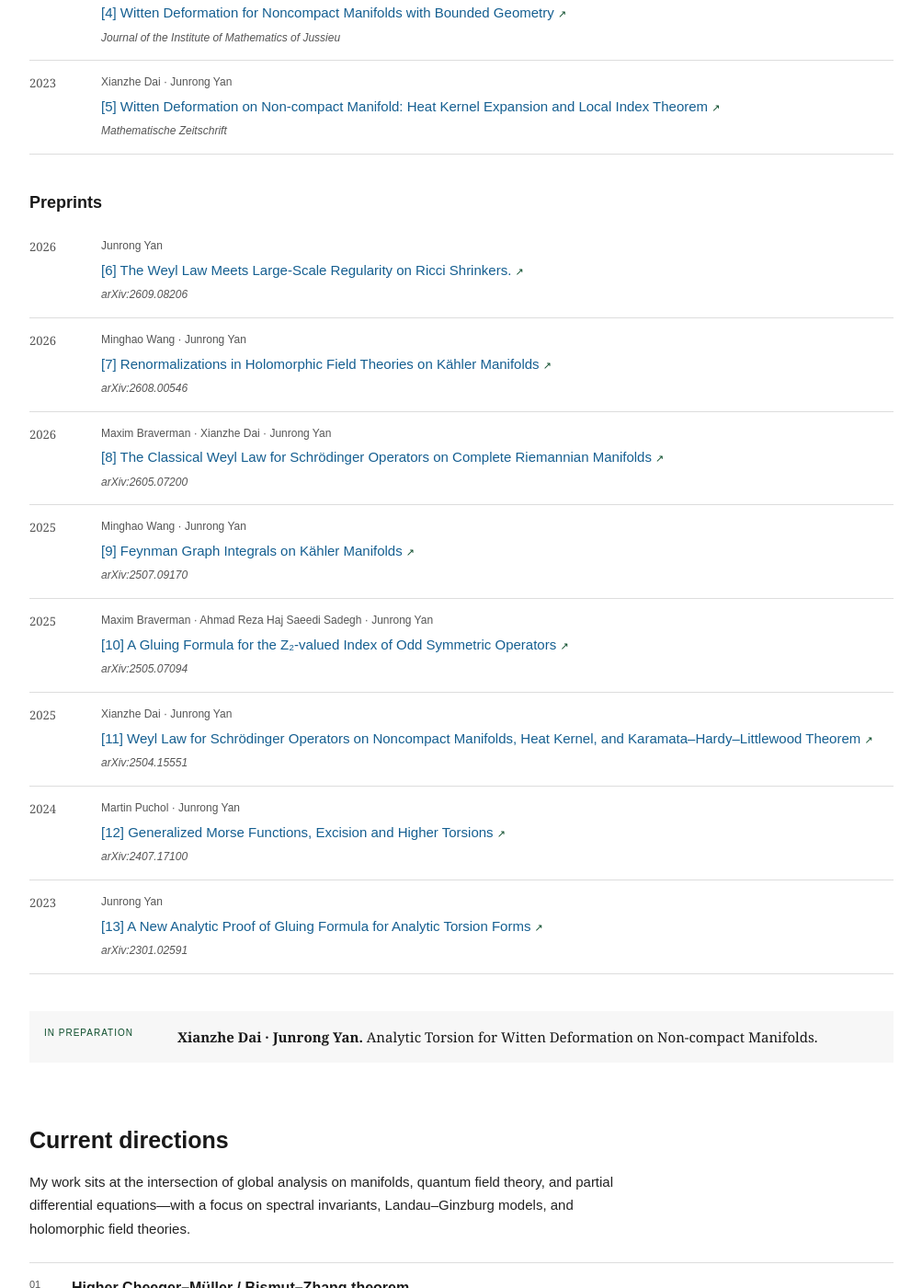
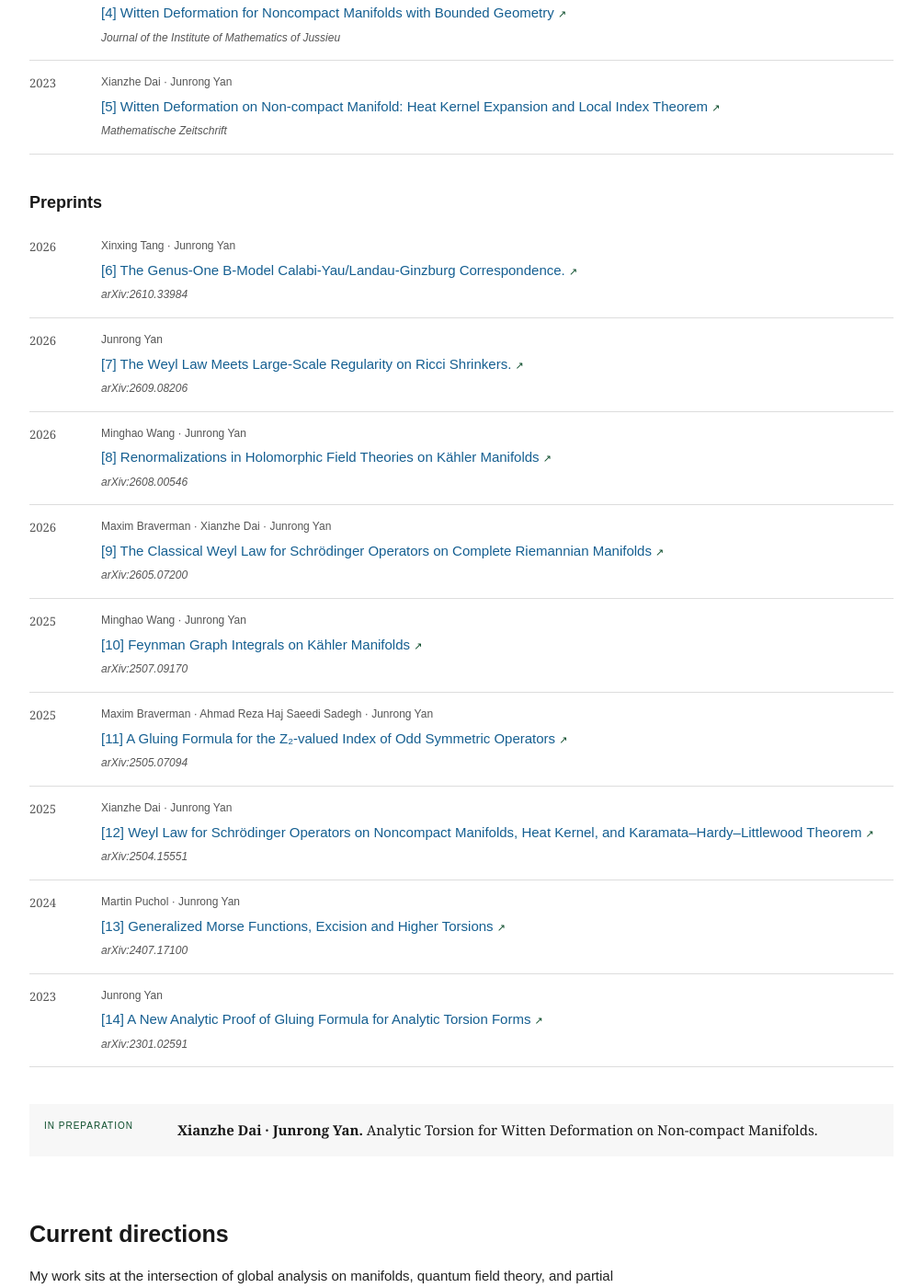
Before and after one commit to j-yan783/j-yan_math.github.io, a Jekyll site: the page index.html, which Jekyll copies as it is, in a window 1280 px wide and 1400 px high, scrolled down 1254 px. Shown: the whole window at 92% size, without its empty margins (138-1141 px from the left). Built offline with Jekyll 4.4.1, drawn with Linux system fonts in a browser that asks for light colours.

Commit message:
Update index.html

```diff
--- a/index.html
+++ b/index.html
@@ -32,14 +32,15 @@
     <article class="publication"><span class="pub-year">2023</span><div><p class="authors">Xianzhe Dai · Junrong Yan</p><h3><a href="https://doi.org/10.1017/S1474748021000232" data-goatcounter-click="click-paper-witten-bounded-geometry" data-goatcounter-title="Paper: Witten Deformation with Bounded Geometry"> [4] Witten Deformation for Noncompact Manifolds with Bounded Geometry <span>↗</span></a></h3><p class="venue">Journal of the Institute of Mathematics of Jussieu</p></div></article>
     <article class="publication"><span class="pub-year">2023</span><div><p class="authors">Xianzhe Dai · Junrong Yan</p><h3><a href="https://link.springer.com/article/10.1007/s00209-022-03150-0" data-goatcounter-click="click-paper-witten-local-index" data-goatcounter-title="Paper: Witten Deformation, Heat Kernel and Local Index Theorem"> [5] Witten Deformation on Non-compact Manifold: Heat Kernel Expansion and Local Index Theorem <span>↗</span></a></h3><p class="venue">Mathematische Zeitschrift</p></div></article>
   </div><h3 class="group-title preprint-title">Preprints <span>07</span></h3><div>
-     <article class="publication"><span class="pub-year">2026</span><div><p class="authors">Junrong Yan</p><h3><a href="https://arxiv.org/abs/2609.08206" data-goatcounter-click="click-paper-arxiv-2609-08206" data-goatcounter-title="Paper: The Weyl Law Meets Large-Scale Regularity on Ricci Shrinkers"> [6] The Weyl Law Meets Large-Scale Regularity on Ricci Shrinkers. <span>↗</span></a></h3><p class="venue">arXiv:2609.08206</p></div></article>
-    <article class="publication"><span class="pub-year">2026</span><div><p class="authors">Minghao Wang · Junrong Yan</p><h3><a href="https://arxiv.org/abs/2608.00546" data-goatcounter-click="click-paper-arxiv-2608-00546" data-goatcounter-title="Paper: Renormalizations in Holomorphic Field Theories"> [7] Renormalizations in Holomorphic Field Theories on Kähler Manifolds <span>↗</span></a></h3><p class="venue">arXiv:2608.00546</p></div></article>
-    <article class="publication"><span class="pub-year">2026</span><div><p class="authors">Maxim Braverman · Xianzhe Dai · Junrong Yan</p><h3><a href="https://arxiv.org/abs/2605.07200" data-goatcounter-click="click-paper-arxiv-2605-07200" data-goatcounter-title="Paper: The Classical Weyl Law on Complete Riemannian Manifolds"> [8] The Classical Weyl Law for Schrödinger Operators on Complete Riemannian Manifolds <span>↗</span></a></h3><p class="venue">arXiv:2605.07200</p></div></article>
-    <article class="publication"><span class="pub-year">2025</span><div><p class="authors">Minghao Wang · Junrong Yan</p><h3><a href="https://arxiv.org/abs/2507.09170" data-goatcounter-click="click-paper-arxiv-2507-09170" data-goatcounter-title="Paper: Feynman Graph Integrals on Kahler Manifolds">[9] Feynman Graph Integrals on Kähler Manifolds <span>↗</span></a></h3><p class="venue">arXiv:2507.09170</p></div></article>
-    <article class="publication"><span class="pub-year">2025</span><div><p class="authors">Maxim Braverman · Ahmad Reza Haj Saeedi Sadegh · Junrong Yan</p><h3><a href="https://arxiv.org/abs/2505.07094" data-goatcounter-click="click-paper-arxiv-2505-07094" data-goatcounter-title="Paper: A Gluing Formula for the Z2-valued Index"> [10] A Gluing Formula for the Z₂-valued Index of Odd Symmetric Operators <span>↗</span></a></h3><p class="venue">arXiv:2505.07094</p></div></article>
-    <article class="publication"><span class="pub-year">2025</span><div><p class="authors">Xianzhe Dai · Junrong Yan</p><h3><a href="https://arxiv.org/abs/2504.15551" data-goatcounter-click="click-paper-arxiv-2504-15551" data-goatcounter-title="Paper: Weyl Law, Heat Kernel and Karamata-Hardy-Littlewood Theorem"> [11] Weyl Law for Schrödinger Operators on Noncompact Manifolds, Heat Kernel, and Karamata–Hardy–Littlewood Theorem <span>↗</span></a></h3><p class="venue">arXiv:2504.15551</p></div></article>
-    <article class="publication"><span class="pub-year">2024</span><div><p class="authors">Martin Puchol · Junrong Yan</p><h3><a href="https://arxiv.org/abs/2407.17100" data-goatcounter-click="click-paper-arxiv-2407-17100" data-goatcounter-title="Paper: Generalized Morse Functions, Excision and Higher Torsions"> [12] Generalized Morse Functions, Excision and Higher Torsions <span>↗</span></a></h3><p class="venue">arXiv:2407.17100</p></div></article>
-    <article class="publication"><span class="pub-year">2023</span><div><p class="authors">Junrong Yan</p><h3><a href="https://arxiv.org/abs/2301.02591" data-goatcounter-click="click-paper-arxiv-2301-02591" data-goatcounter-title="Paper: A New Analytic Proof of Gluing Formula for Analytic Torsion Forms"> [13] A New Analytic Proof of Gluing Formula for Analytic Torsion Forms <span>↗</span></a></h3><p class="venue">arXiv:2301.02591</p></div></article>
+     <article class="publication"><span class="pub-year">2026</span><div><p class="authors">Xinxing Tang · Junrong Yan</p><h3><a href="https://arxiv.org/abs/2610.33984" data-goatcounter-click="click-paper-arxiv-2610-33984" data-goatcounter-title="Paper: The Genus-One B-Model Calabi-Yau/Landau-Ginzburg Correspondence"> [6] The Genus-One B-Model Calabi-Yau/Landau-Ginzburg Correspondence. <span>↗</span></a></h3><p class="venue">arXiv:2610.33984</p></div></article>
+     <article class="publication"><span class="pub-year">2026</span><div><p class="authors">Junrong Yan</p><h3><a href="https://arxiv.org/abs/2609.08206" data-goatcounter-click="click-paper-arxiv-2609-08206" data-goatcounter-title="Paper: The Weyl Law Meets Large-Scale Regularity on Ricci Shrinkers"> [7] The Weyl Law Meets Large-Scale Regularity on Ricci Shrinkers. <span>↗</span></a></h3><p class="venue">arXiv:2609.08206</p></div></article>
+    <article class="publication"><span class="pub-year">2026</span><div><p class="authors">Minghao Wang · Junrong Yan</p><h3><a href="https://arxiv.org/abs/2608.00546" data-goatcounter-click="click-paper-arxiv-2608-00546" data-goatcounter-title="Paper: Renormalizations in Holomorphic Field Theories"> [8] Renormalizations in Holomorphic Field Theories on Kähler Manifolds <span>↗</span></a></h3><p class="venue">arXiv:2608.00546</p></div></article>
+    <article class="publication"><span class="pub-year">2026</span><div><p class="authors">Maxim Braverman · Xianzhe Dai · Junrong Yan</p><h3><a href="https://arxiv.org/abs/2605.07200" data-goatcounter-click="click-paper-arxiv-2605-07200" data-goatcounter-title="Paper: The Classical Weyl Law on Complete Riemannian Manifolds"> [9] The Classical Weyl Law for Schrödinger Operators on Complete Riemannian Manifolds <span>↗</span></a></h3><p class="venue">arXiv:2605.07200</p></div></article>
+    <article class="publication"><span class="pub-year">2025</span><div><p class="authors">Minghao Wang · Junrong Yan</p><h3><a href="https://arxiv.org/abs/2507.09170" data-goatcounter-click="click-paper-arxiv-2507-09170" data-goatcounter-title="Paper: Feynman Graph Integrals on Kahler Manifolds">[10] Feynman Graph Integrals on Kähler Manifolds <span>↗</span></a></h3><p class="venue">arXiv:2507.09170</p></div></article>
+    <article class="publication"><span class="pub-year">2025</span><div><p class="authors">Maxim Braverman · Ahmad Reza Haj Saeedi Sadegh · Junrong Yan</p><h3><a href="https://arxiv.org/abs/2505.07094" data-goatcounter-click="click-paper-arxiv-2505-07094" data-goatcounter-title="Paper: A Gluing Formula for the Z2-valued Index"> [11] A Gluing Formula for the Z₂-valued Index of Odd Symmetric Operators <span>↗</span></a></h3><p class="venue">arXiv:2505.07094</p></div></article>
+    <article class="publication"><span class="pub-year">2025</span><div><p class="authors">Xianzhe Dai · Junrong Yan</p><h3><a href="https://arxiv.org/abs/2504.15551" data-goatcounter-click="click-paper-arxiv-2504-15551" data-goatcounter-title="Paper: Weyl Law, Heat Kernel and Karamata-Hardy-Littlewood Theorem"> [12] Weyl Law for Schrödinger Operators on Noncompact Manifolds, Heat Kernel, and Karamata–Hardy–Littlewood Theorem <span>↗</span></a></h3><p class="venue">arXiv:2504.15551</p></div></article>
+    <article class="publication"><span class="pub-year">2024</span><div><p class="authors">Martin Puchol · Junrong Yan</p><h3><a href="https://arxiv.org/abs/2407.17100" data-goatcounter-click="click-paper-arxiv-2407-17100" data-goatcounter-title="Paper: Generalized Morse Functions, Excision and Higher Torsions"> [13] Generalized Morse Functions, Excision and Higher Torsions <span>↗</span></a></h3><p class="venue">arXiv:2407.17100</p></div></article>
+    <article class="publication"><span class="pub-year">2023</span><div><p class="authors">Junrong Yan</p><h3><a href="https://arxiv.org/abs/2301.02591" data-goatcounter-click="click-paper-arxiv-2301-02591" data-goatcounter-title="Paper: A New Analytic Proof of Gluing Formula for Analytic Torsion Forms"> [14] A New Analytic Proof of Gluing Formula for Analytic Torsion Forms <span>↗</span></a></h3><p class="venue">arXiv:2301.02591</p></div></article>
   </div><div class="in-prep"><span>In preparation</span><p><strong>Xianzhe Dai · Junrong Yan.</strong> Analytic Torsion for Witten Deformation on Non-compact Manifolds.</p></div></section>
   <section class="section teaching" id="teaching"><div class="section-kicker"><span>04</span><p>Teaching</p></div><div class="teaching-grid"><div><h2>In the<br><em> classroom</em></h2><p>I value clear motivation, structural understanding, and the freedom to experiment with ideas.</p></div><div class="course-list"><h3>Instructor of record</h3>
     <article><span>Fall 2025</span><div><strong>MATH 7371 · Morse Theory</strong><p>Northeastern University</p></div></article><article><span>Fall 2025</span><div><strong>MATH 2331 · Linear Algebra</strong><p>Northeastern University</p></div></article><article><span>Spring 2025</span><div><strong>MATH 1342 · Calculus 2 for Science &amp; Engineering</strong><p>Northeastern University</p></div></article><article><span>Fall 2024</span><div><strong>MATH 1342 · Calculus 2 for Science &amp; Engineering</strong><p>Northeastern University</p></div></article><article><span>Winter 2024</span><div><strong>Calculus 2</strong><p>Peking University</p></div></article><article><span>Summer 2021</span><div><strong>MATH 3B · Calculus with Applications</strong><p>UC Santa Barbara</p></div></article>
```
